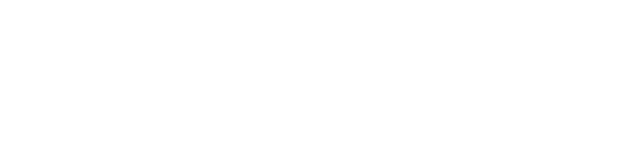
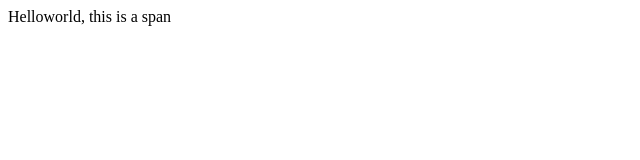
Before and after one commit to elif14/React-Tutorial, a plain HTML site: page index.html in a window 1280 px wide. Shown: the whole page, without its empty margins (0-640 px from the left). Drawn offline with nearby package versions, Linux system fonts and the light colour scheme.

Commit message:
0.1.0: added content helloworld to the span, and fixed the comment in 0.0.6

```diff
--- a/index.html
+++ b/index.html
@@ -10,8 +10,12 @@
     <script>
         const root = document.getElementById("root");
         <!--React JS will create HTML for me    createElement takes second argument for id-->
-	<!--Created Span and gave it an id, however span is still empty>
-        const span = React.createElement("span", { id: "example span" });
+	<!--Created Span and gave it an id, however span is still empty-->
+        const span = React.createElement(
+	    "span",
+            { id: "example span" },
+            "Helloworld, this is a span"
+        );
         <!--ReactDOM will render UI to span inside of root-->
         ReactDOM.render(span, root);
     </script>
```
